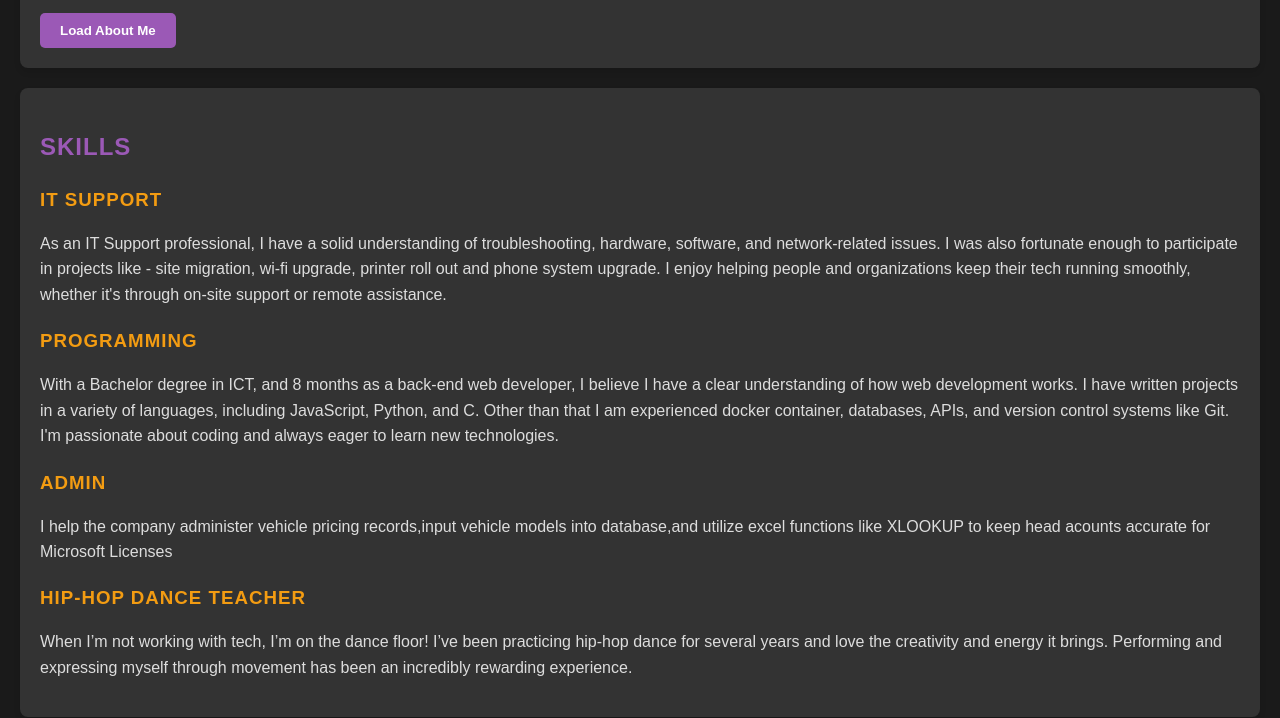
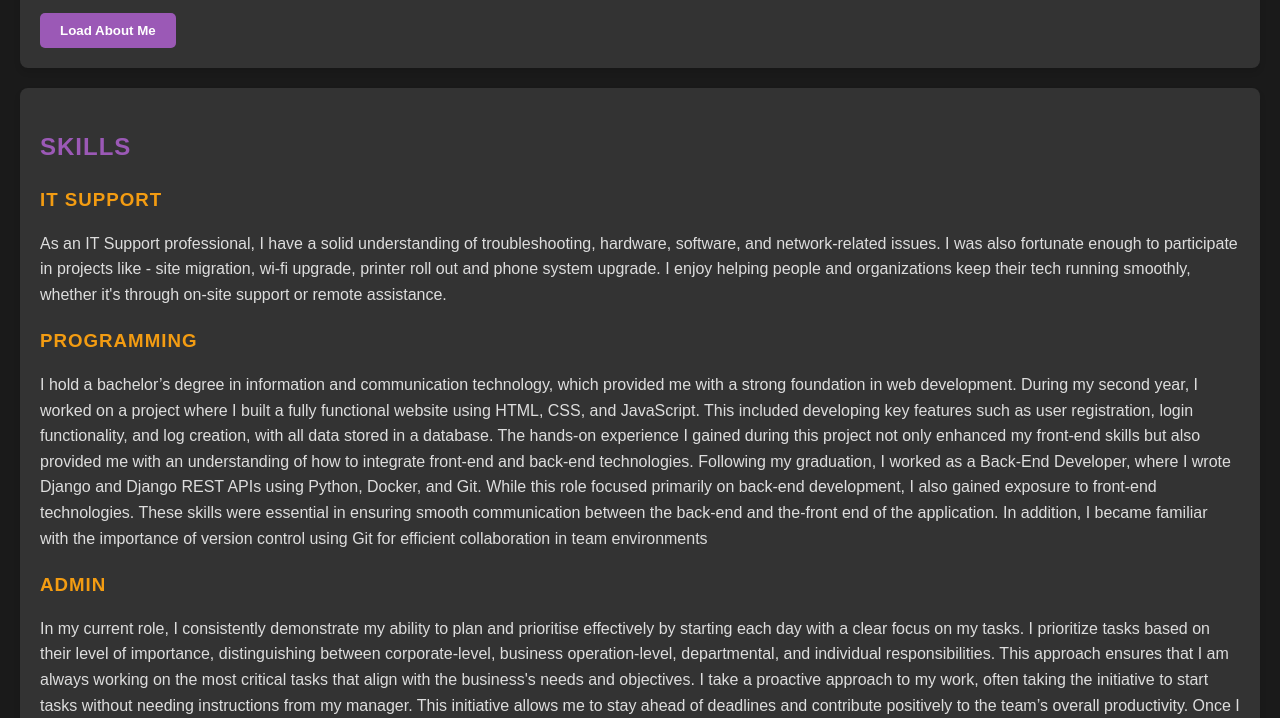
Before and after one commit to yytomp/my-portfolio, a website: page views/index.html in a window 1280 px wide. Shown: the part 244-962 px from the top of the page. Drawn offline with Linux system fonts and the light colour scheme; files that its build step writes are made by us from their sources; no server answers.

Commit message:
update content

```diff
--- a/server.js
+++ b/server.js
@@ -26,7 +26,7 @@ app.get('/', (req, res) => {
 app.get('/about', (req, res) => {
     const aboutMe = {
         name: "Yuyang Peng",
-        role: "that IT guy - Passionate about web development, enjoy learning ways of thinking and problem sovling",
+        role: "that IT guy",
         description: "The IT team looks after 500+ employee across 3 states. Common devices are windows10/11, ipads, macbooks, barcode scanner, Hp printers,wi-fi,aruba switches, A/V system",
         skills: ["Django", "C", "Data Structure", "JavaScript", "GIT", "APIs"]
     };
--- a/views/index.html
+++ b/views/index.html
@@ -37,10 +37,16 @@
         <p>As an IT Support professional, I have a solid understanding of troubleshooting, hardware, software, and network-related issues. I was also fortunate enough to participate in projects like - site migration, wi-fi upgrade, printer roll out and phone system upgrade. I enjoy helping people and organizations keep their tech running smoothly, whether it's through on-site support or remote assistance.</p>
 
         <h3>Programming</h3>
-        <p>With a Bachelor degree in ICT, and 8 months as a back-end web developer, I believe I have a clear understanding of how web development works. I have written projects in a variety of languages, including JavaScript, Python, and C. Other than that I am experienced docker container, databases, APIs, and version control systems like Git. I'm passionate about coding and always eager to learn new technologies.</p>
+        <p>
+            I hold a bachelor’s degree in information and communication technology, which provided me with a strong foundation in web development. During my second year, I worked on a project where I built a fully functional website using HTML, CSS, and JavaScript. This included developing key features such as user registration, login functionality, and log creation, with all data stored in a database. The hands-on experience I gained during this project not only enhanced my front-end skills but also provided me with an understanding of how to integrate front-end and back-end technologies.
+            Following my graduation, I worked as a Back-End Developer, where I wrote Django and Django REST APIs using Python, Docker, and Git. While this role focused primarily on back-end development, I also gained exposure to front-end technologies. These skills were essential in ensuring smooth communication between the back-end and the-front end of the application. In addition, I became familiar with the importance of version control using Git for efficient collaboration in team environments
+        </p>
 
         <h3>Admin</h3>
-        <p>I help the company administer vehicle pricing records,input vehicle models into database,and utilize excel functions like XLOOKUP to keep head acounts accurate for Microsoft Licenses </p>
+        <p>
+            In my current role, I consistently demonstrate my ability to plan and prioritise effectively by starting each day with a clear focus on my tasks. I prioritize tasks based on their level of importance, distinguishing between corporate-level, business operation-level, departmental, and individual responsibilities. This approach ensures that I am always working on the most critical tasks that align with the business's needs and objectives.
+            I take a proactive approach to my work, often taking the initiative to start tasks without needing instructions from my manager. This initiative allows me to stay ahead of deadlines and contribute positively to the team’s overall productivity. Once I complete a task, I make sure to report back to my manager for feedback or suggestions. I view this as an opportunity to improve and refine my work to meet the team's standards.
+        </p>
 
         <h3>Hip-Hop Dance Teacher</h3>
         <p>When I’m not working with tech, I’m on the dance floor! I’ve been practicing hip-hop dance for several years and love the creativity and energy it brings. Performing and expressing myself through movement has been an incredibly rewarding experience.</p>
```
